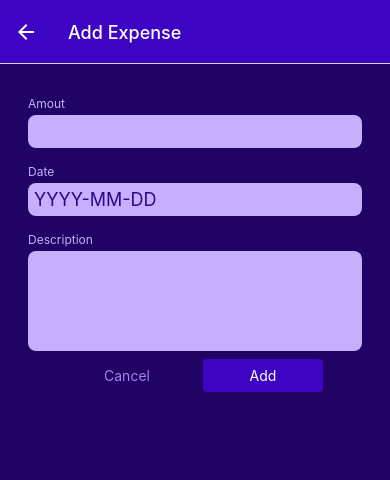
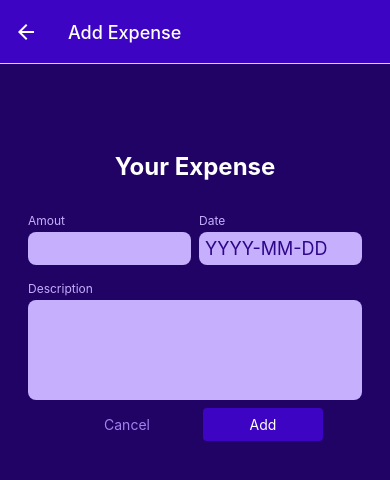
Before and after one commit to ghidalg0/XpenseTracker, a React Native app: screen /ManageExpense in a window 390 px wide. Shown: the top 480 px of the page. Built offline with nearby package versions, Linux system fonts and the light colour scheme.

Commit message:
set the form layout

```diff
--- a/components/ManageExpense/ExpenseForm.js
+++ b/components/ManageExpense/ExpenseForm.js
@@ -1,4 +1,4 @@
-import { View } from "react-native";
+import { StyleSheet, View, Text } from "react-native";
 import { Input } from "./Input";
 
 export const ExpenseForm = () => {
@@ -6,16 +6,19 @@ export const ExpenseForm = () => {
   const amountChangedHandler = () => {};
 
   return (
-    <View>
-      <Input label="Amout" textInputConfig={{
+    <View style={styles.form}>
+      <Text style={styles.title}>Your Expense</Text>
+      <View style={styles.inputsRow}>
+        <Input label="Amout" style={styles.rowInput} textInputConfig={{
           keyboardType: 'decimal-pad',
           onChangeText: amountChangedHandler,
         }} />
-      <Input label="Date" textInputConfig={{
+        <Input label="Date" style={styles.rowInput} textInputConfig={{
           placeholder: "YYYY-MM-DD",
           maxLength: 10,
           onChangeText: null,
         }} />
+      </View>
       <Input label="Description" textInputConfig={{
         multiline: true,
         //autoCorrect: false, // set to true by default
@@ -23,4 +26,24 @@ export const ExpenseForm = () => {
        }} />
     </View>
   );
-}
+};
+
+const styles = StyleSheet.create({
+  form: {
+    marginTop: 40,
+  },
+  title: {
+    fontSize: 24,
+    fontWeight: "bold",
+    color: "white",
+    textAlign: "center",
+    marginVertical: 24,
+  },
+  inputsRow: {
+    flexDirection: "row",
+    justifyContent: "space-between",
+  },
+  rowInput: {
+    flex: 1,
+  },
+});
--- a/components/ManageExpense/Input.js
+++ b/components/ManageExpense/Input.js
@@ -1,7 +1,7 @@
 import { Text, TextInput, View, StyleSheet } from "react-native";
 import { GlobalStyles } from "../../constants/styles";
 
-export const Input = ({ label, textInputConfig }) => {
+export const Input = ({ label, style, textInputConfig }) => {
 
   let inputStyles = [styles.input];
 
@@ -10,7 +10,7 @@ export const Input = ({ label, textInputConfig }) => {
   }
 
   return (
-    <View style={styles.inputContainer}>
+    <View style={[styles.inputContainer, style]}>
       <Text style={styles.label}>{label}</Text>
       <TextInput {...textInputConfig} style={inputStyles}/>
     </View>
```
Lines whose indentation alone changed are shown as unchanged.
